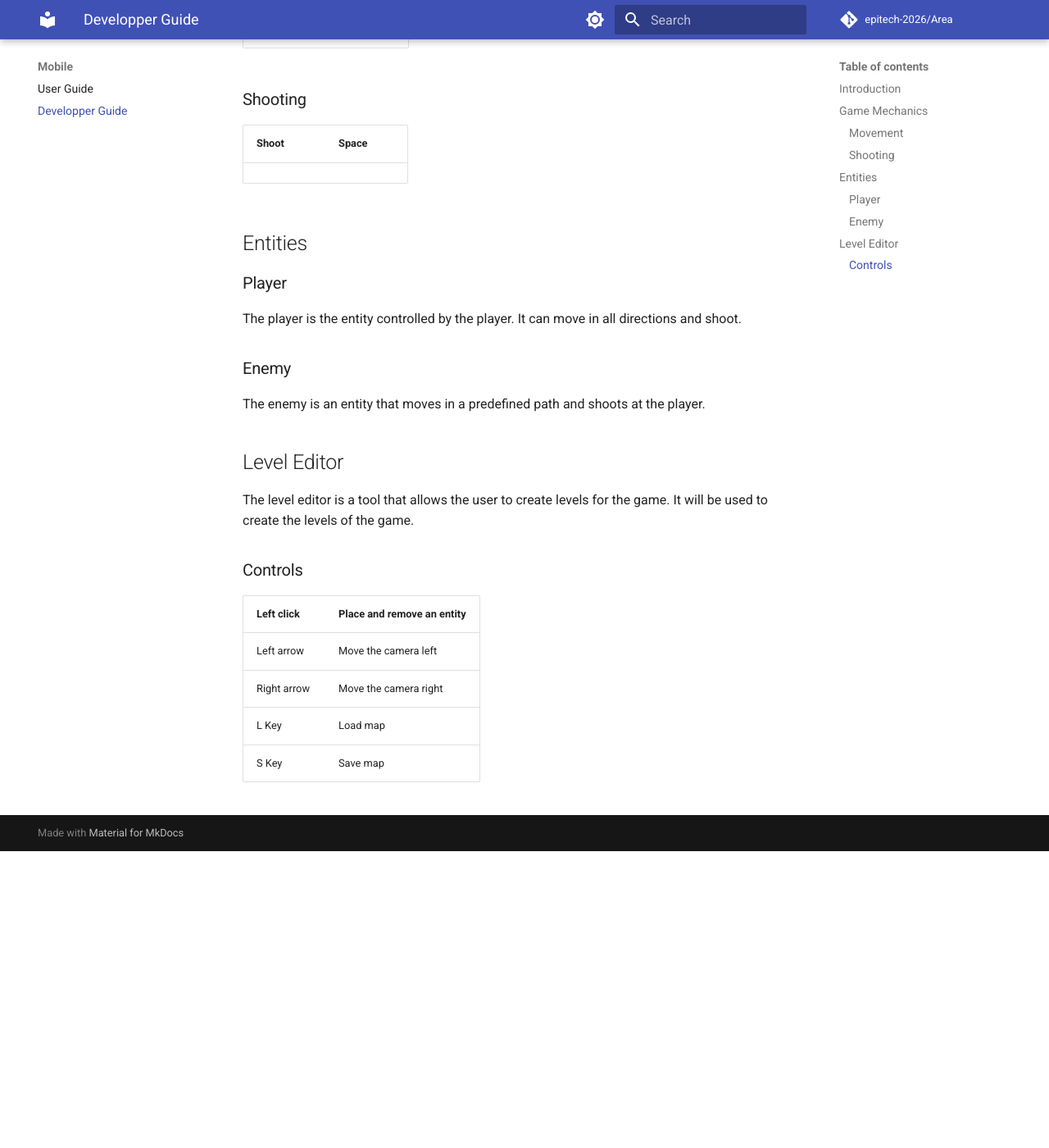
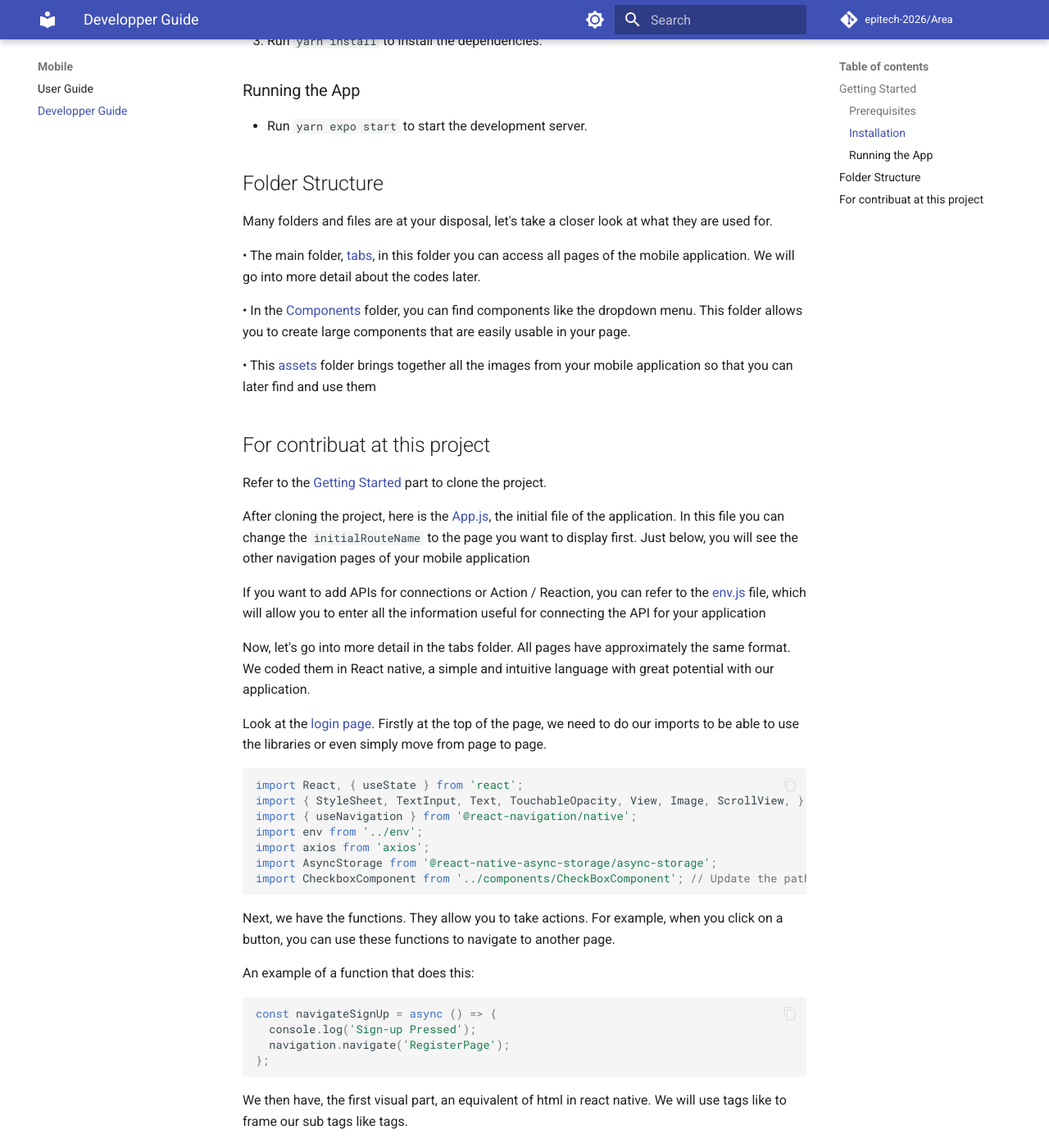
Before and after one commit to lennydelgado/AREA-Doc, an MkDocs documentation site: the page built from docs/Mobile/developperGuide.md, in a window 1280 px wide and 1400 px high, scrolled down 591 px. Shown: the whole window at 82% size. Built offline with MkDocs 1.6.1 and Material for MkDocs 9.7.7, drawn with Linux system fonts in a browser that asks for light colours; comment, search, counter and statistics services are not loaded; before the commit the page ends 1629 px from its top, so only the background shows below that; some of the changed text lies outside the part shown.

Commit message:
feat: index and mobile

````diff
--- a/docs/Mobile/developperGuide.md
+++ b/docs/Mobile/developperGuide.md
@@ -1,37 +1,136 @@
-# R-TYPE Game Design
+# Area Developement Guide
 
-## Introduction
+A brief description of your project.
 
-The goal of this document is to describe the game design of the R-TYPE project. It will describe the game mechanics, the different entities and the different levels.
+## Getting Started
 
-## Game Mechanics
-### Movement
-| Up    | Arrow Up    |
-|-------|-------------|
-| Down  | Down Arrow  |
-| Left  | Left Arrow  |
-| Right | Right Arrow |
+### Prerequisites
 
-### Shooting
-| Shoot    | Space   |
-|----------|---------|
+- Node.js
+- Yarn
+- Expo CLI
 
+### Installation
 
-## Entities
-### Player
-The player is the entity controlled by the player. It can move in all directions and shoot.
+1. Clone the repository.
+2. Navigate to the project directory.
+3. Run `yarn install` to install the dependencies.
 
-### Enemy
-The enemy is an entity that moves in a predefined path and shoots at the player.
+### Running the App
 
+- Run `yarn expo start` to start the development server.
 
-## Level Editor
-The level editor is a tool that allows the user to create levels for the game. It will be used to create the levels of the game.
+## Folder Structure
 
-### Controls
-| Left click  | Place and remove an entity |
-|-------------|----------------------------|
-| Left arrow  | Move the camera left       |
-| Right arrow | Move the camera right      |
-| L Key       | Load map                   |
-| S Key       | Save map                   |
+Many folders and files are at your disposal, let's take a closer look at what they are used for.
+
+• The main folder, [tabs][tab], in this folder you can access all pages of the mobile application. We will go into more detail about the codes later.
+
+• In the [Components][compo] folder, you can find components like the dropdown menu. This folder allows you to create large components that are easily usable in your page.
+
+• This [assets][asset] folder brings together all the images from your mobile application so that you can later find and use them
+
+## For contribuat at this project
+
+Refer to the [Getting Started](#getting-started) part to clone the project.
+
+After cloning the project, here is the [App.js][appjs], the initial file of the application. In this file you can change the `initialRouteName` to the page you want to display first. Just below, you will see the other navigation pages of your mobile application
+
+If you want to add APIs for connections or Action / Reaction, you can refer to the [env.js][envjs] file, which will allow you to enter all the information useful for connecting the API for your application
+
+Now, let's go into more detail in the tabs folder.
+All pages have approximately the same format. We coded them in React native, a simple and intuitive language with great potential with our application.
+
+Look at the [login page][loginP]. Firstly at the top of the page, we need to do our imports to be able to use the libraries or even simply move from page to page.
+
+```jsx
+import React, { useState } from 'react';
+import { StyleSheet, TextInput, Text, TouchableOpacity, View, Image, ScrollView, } from 'react-native';
+import { useNavigation } from '@react-navigation/native';
+import env from '../env';
+import axios from 'axios';
+import AsyncStorage from '@react-native-async-storage/async-storage';
+import CheckboxComponent from '../components/CheckBoxComponent'; // Update the path based on your file structure
+```
+
+Next, we have the functions. They allow you to take actions. For example, when you click on a button, you can use these functions to navigate to another page.
+
+An example of a function that does this:
+
+```jsx
+const navigateSignUp = async () => {
+  console.log('Sign-up Pressed');
+  navigation.navigate('RegisterPage');
+};
+```
+
+We then have, the first visual part, an equivalent of html in react native. We will use tags like <view></view> to frame our sub tags like <Text></Text> tags.
+
+Here is an example which makes the header of our application:
+
+```jsx
+<View style={styles.container}>
+
+  <View style={styles.header}>
+    <Image source={require('../assets/png/AREA_logo.png')} style={styles.AREAlogo} />
+    <TouchableOpacity style={styles.signInButton} onPress={navigateSignUp}>
+      <Text style={styles.signInButtonText}>Sign Up</Text>
+    </TouchableOpacity>
+  </View>
+
+  <View style={styles.separator} />
+</View>
+```
+
+Finally, here is the second visual part, an equivalent of CSS in react native, you will be able to modify everything in terms of the style of the text page, the beauty of the pages will mainly be done here.
+
+We can make precise location references or we want to do this with the typography `style={styles.header}` for example.
+
+I have given you an example below which goes with the views from the previous example.
+
+```jsx
+container: {
+    flex: 1,
+    backgroundColor: 'white',
+    padding: 20,
+  },
+  header: {
+    flexDirection: 'row',
+    justifyContent: 'space-between',
+    alignItems: 'center',
+    marginBottom: 20,
+  },
+  AREAlogo: {
+    width: 45,
+    height: 45,
+    marginLeft: 20,
+    marginTop: 35,
+  },
+  signInButton: {
+    backgroundColor: '#9300FF',
+    borderRadius: 10,
+    paddingVertical: 8,
+    paddingHorizontal: 16,
+    borderWidth: 1,
+    borderColor: '#9300FF',
+    marginLeft: 20,
+    marginTop: 35,
+  },
+  signInButtonText: {
+    color: 'white',
+    fontSize: 16,
+  },
+  separator: {
+    borderBottomColor: 'black',
+    borderBottomWidth: 1,
+    width: '125%',
+    marginLeft: -25,
+  },
+```
+
+[tab]: https://github.com/EpitechPromo2026/B-DEV-500-MAR-5-2-area-thibault.avon/tree/web/AREA-MOBILE/tabs
+[compo]: https://github.com/EpitechPromo2026/B-DEV-500-MAR-5-2-area-thibault.avon/tree/web/AREA-MOBILE/components
+[asset]: https://github.com/EpitechPromo2026/B-DEV-500-MAR-5-2-area-thibault.avon/tree/web/AREA-MOBILE/assets
+[appjs]: https://github.com/EpitechPromo2026/B-DEV-500-MAR-5-2-area-thibault.avon/blob/web/AREA-MOBILE/App.js
+[envjs]: https://github.com/EpitechPromo2026/B-DEV-500-MAR-5-2-area-thibault.avon/blob/web/AREA-MOBILE/env.js
+[loginP]: https://github.com/EpitechPromo2026/B-DEV-500-MAR-5-2-area-thibault.avon/blob/web/AREA-MOBILE/tabs/login_page.js
````
Also changed, not shown: docs/Mobile/userGuide.md (+37 -27 lines), docs/Web/userGuide.md (+3 -21 lines), docs/index.md (+18 -1 lines), 1 other file.
